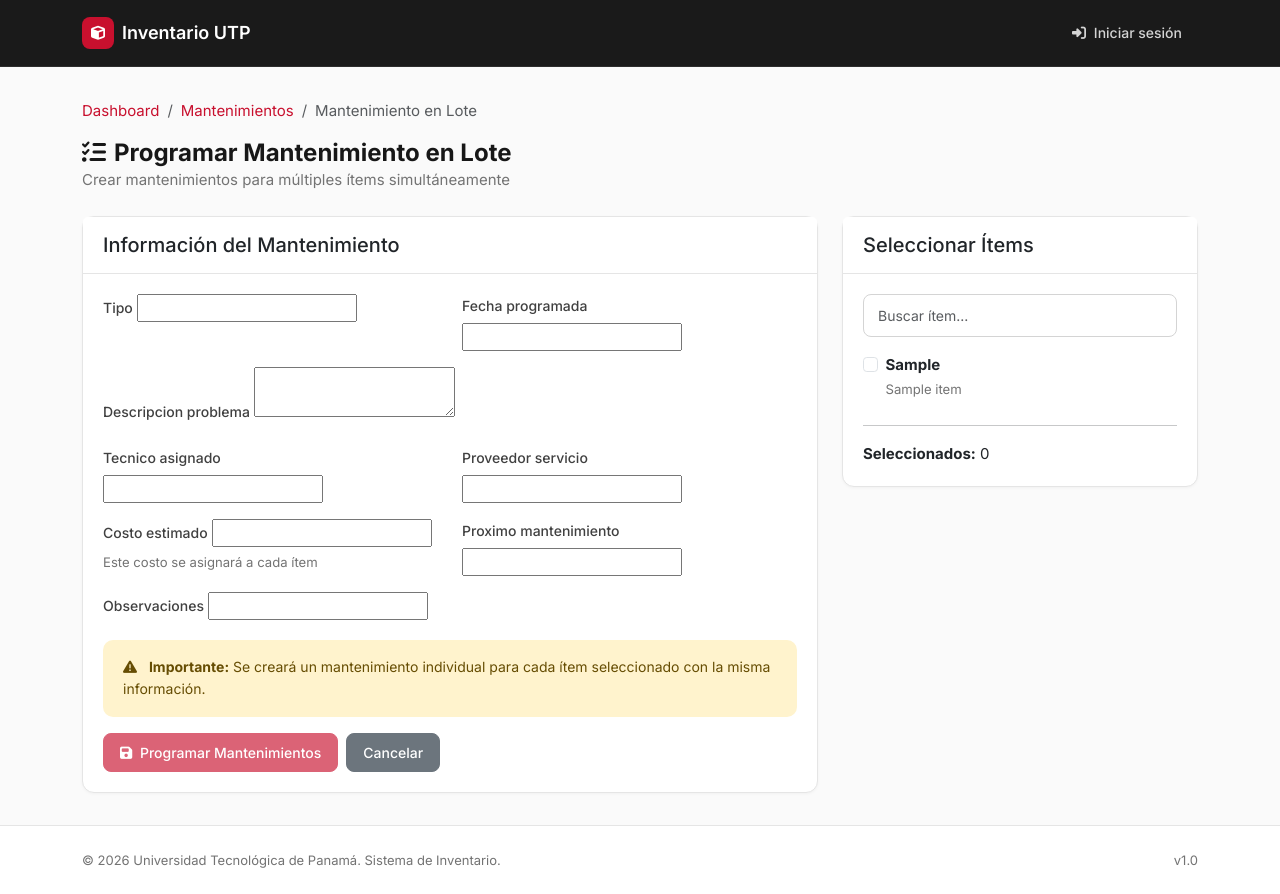
After one commit to AlbertoKnow/Inventario, a Django app: template templates/productos/mantenimiento_lote.html in a window 1280 px wide. The commit adds this page. Run offline with Django 4.2, Linux system fonts and the light colour scheme; the template is opened without the code that fills it: most values are stand-ins (such as "Sample title", 1, 10 or a date in 2020); form fields are guessed from the names that the template uses.

Commit message:
feat: Implementar mantenimiento en lote para múltiples ítems
- Agregar MantenimientoLoteForm para procesar múltiples ítems
- Crear MantenimientoLoteView para crear mantenimientos simultáneos
- Agregar template mantenimiento_lote.html con selector de ítems
- Implementar checkboxes y botón de selección múltiple en item_list
- Agregar URL para mantenimiento-lote
- Incluir búsqueda en tiempo real de ítems en selector de lote

Co-Authored-By: Claude Sonnet 4.5 <noreply@anthropic.com>

```diff
--- a/productos/urls.py
+++ b/productos/urls.py
@@ -89,6 +89,7 @@ urlpatterns = [
     # Mantenimiento
     path('mantenimientos/', views.MantenimientoListView.as_view(), name='mantenimiento-list'),
     path('mantenimientos/crear/', views.MantenimientoCreateView.as_view(), name='mantenimiento-create'),
+    path('mantenimientos/lote/', views.MantenimientoLoteView.as_view(), name='mantenimiento-lote'),
     path('mantenimientos/<int:pk>/', views.MantenimientoDetailView.as_view(), name='mantenimiento-detail'),
     path('mantenimientos/<int:pk>/editar/', views.MantenimientoUpdateView.as_view(), name='mantenimiento-update'),
     path('mantenimientos/<int:pk>/iniciar/', views.MantenimientoIniciarView.as_view(), name='mantenimiento-iniciar'),
--- /dev/null
+++ b/templates/productos/mantenimiento_lote.html
@@ -0,0 +1,216 @@
+{% extends "base.html" %}
+
+{% block title %}Mantenimiento en Lote{% endblock %}
+
+{% block content %}
+<div class="container">
+    <nav aria-label="breadcrumb" class="mb-3">
+        <ol class="breadcrumb">
+            <li class="breadcrumb-item"><a href="{% url 'productos:dashboard' %}">Dashboard</a></li>
+            <li class="breadcrumb-item"><a href="{% url 'productos:mantenimiento-list' %}">Mantenimientos</a></li>
+            <li class="breadcrumb-item active">Mantenimiento en Lote</li>
+        </ol>
+    </nav>
+
+    <div class="page-header mb-4">
+        <h1><i class="fas fa-tasks me-2"></i>Programar Mantenimiento en Lote</h1>
+        <p class="text-muted">Crear mantenimientos para múltiples ítems simultáneamente</p>
+    </div>
+
+    {% if items_preseleccionados > 0 %}
+    <div class="alert alert-info">
+        <i class="fas fa-info-circle me-2"></i>
+        Tienes <strong>{{ items_preseleccionados }} ítem(s)</strong> preseleccionado(s) desde la lista de inventario.
+    </div>
+    {% endif %}
+
+    <div class="row">
+        <!-- Formulario -->
+        <div class="col-md-8">
+            <div class="card">
+                <div class="card-header">
+                    <h5 class="mb-0">Información del Mantenimiento</h5>
+                </div>
+                <div class="card-body">
+                    <form method="post" id="loteForm">
+                        {% csrf_token %}
+
+                        <div class="row">
+                            <div class="col-md-6 mb-3">
+                                <label class="form-label">{{ form.tipo.label }}</label>
+                                {{ form.tipo }}
+                                {% if form.tipo.errors %}
+                                <div class="text-danger small">{{ form.tipo.errors }}</div>
+                                {% endif %}
+                            </div>
+
+                            <div class="col-md-6 mb-3">
+                                <label class="form-label">{{ form.fecha_programada.label }}</label>
+                                {{ form.fecha_programada }}
+                                {% if form.fecha_programada.errors %}
+                                <div class="text-danger small">{{ form.fecha_programada.errors }}</div>
+                                {% endif %}
+                            </div>
+                        </div>
+
+                        <div class="mb-3">
+                            <label class="form-label">{{ form.descripcion_problema.label }}</label>
+                            {{ form.descripcion_problema }}
+                            <small class="form-text text-muted">{{ form.descripcion_problema.help_text }}</small>
+                            {% if form.descripcion_problema.errors %}
+                            <div class="text-danger small">{{ form.descripcion_problema.errors }}</div>
+                            {% endif %}
+                        </div>
+
+                        <div class="row">
+                            <div class="col-md-6 mb-3">
+                                <label class="form-label">{{ form.tecnico_asignado.label }}</label>
+                                {{ form.tecnico_asignado }}
+                                {% if form.tecnico_asignado.errors %}
+                                <div class="text-danger small">{{ form.tecnico_asignado.errors }}</div>
+                                {% endif %}
+                            </div>
+
+                            <div class="col-md-6 mb-3">
+                                <label class="form-label">{{ form.proveedor_servicio.label }}</label>
+                                {{ form.proveedor_servicio }}
+                                {% if form.proveedor_servicio.errors %}
+                                <div class="text-danger small">{{ form.proveedor_servicio.errors }}</div>
+                                {% endif %}
+                            </div>
+                        </div>
+
+                        <div class="row">
+                            <div class="col-md-6 mb-3">
+                                <label class="form-label">{{ form.costo_estimado.label }}</label>
+                                {{ form.costo_estimado }}
+                                <small class="form-text text-muted">Este costo se asignará a cada ítem</small>
+                                {% if form.costo_estimado.errors %}
+                                <div class="text-danger small">{{ form.costo_estimado.errors }}</div>
+                                {% endif %}
+                            </div>
+
+                            <div class="col-md-6 mb-3">
+                                <label class="form-label">{{ form.proximo_mantenimiento.label }}</label>
+                                {{ form.proximo_mantenimiento }}
+                                {% if form.proximo_mantenimiento.errors %}
+                                <div class="text-danger small">{{ form.proximo_mantenimiento.errors }}</div>
+                                {% endif %}
+                            </div>
+                        </div>
+
+                        <div class="mb-3">
+                            <label class="form-label">{{ form.observaciones.label }}</label>
+                            {{ form.observaciones }}
+                            {% if form.observaciones.errors %}
+                            <div class="text-danger small">{{ form.observaciones.errors }}</div>
+                            {% endif %}
+                        </div>
+
+                        <!-- Ítems Seleccionados (ocultos) -->
+                        <div id="itemsSeleccionados"></div>
+
+                        <div class="alert alert-warning">
+                            <i class="fas fa-exclamation-triangle me-2"></i>
+                            <strong>Importante:</strong> Se creará un mantenimiento individual para cada ítem seleccionado con la misma información.
+                        </div>
+
+                        <div class="d-flex gap-2">
+                            <button type="submit" class="btn btn-primary" id="btnGuardar">
+                                <i class="fas fa-save me-1"></i> Programar Mantenimientos
+                            </button>
+                            <a href="{% url 'productos:mantenimiento-list' %}" class="btn btn-secondary">
+                                Cancelar
+                            </a>
+                        </div>
+                    </form>
+                </div>
+            </div>
+        </div>
+
+        <!-- Selector de Ítems -->
+        <div class="col-md-4">
+            <div class="card">
+                <div class="card-header">
+                    <h5 class="mb-0">Seleccionar Ítems</h5>
+                </div>
+                <div class="card-body">
+                    <div class="mb-3">
+                        <input type="text" class="form-control" id="searchItems" placeholder="Buscar ítem...">
+                    </div>
+
+                    <div style="max-height: 500px; overflow-y: auto;">
+                        {% for item in items %}
+                        <div class="form-check mb-2 item-checkbox" data-search="{{ item.codigo_interno|lower }} {{ item.nombre|lower }}">
+                            <input class="form-check-input item-check" type="checkbox" value="{{ item.id }}"
+                                   id="item_{{ item.id }}" name="items"
+                                   {% if item.id|stringformat:"s" in request.GET.items %}checked{% endif %}>
+                            <label class="form-check-label" for="item_{{ item.id }}">
+                                <strong>{{ item.codigo_interno }}</strong><br>
+                                <small class="text-muted">{{ item.nombre|truncatewords:5 }}</small>
+                            </label>
+                        </div>
+                        {% endfor %}
+                    </div>
+
+                    <hr>
+                    <p class="mb-0">
+                        <strong>Seleccionados:</strong> <span id="contadorSeleccionados">0</span>
+                    </p>
+                </div>
+            </div>
+        </div>
+    </div>
+</div>
+
+<script>
+// Contador de ítems seleccionados
+function actualizarContador() {
+    const checked = document.querySelectorAll('.item-check:checked').length;
+    document.getElementById('contadorSeleccionados').textContent = checked;
+
+    // Actualizar campos ocultos para el formulario
+    const container = document.getElementById('itemsSeleccionados');
+    container.innerHTML = '';
+
+    document.querySelectorAll('.item-check:checked').forEach(checkbox => {
+        const input = document.createElement('input');
+        input.type = 'hidden';
+        input.name = 'items';
+        input.value = checkbox.value;
+        container.appendChild(input);
+    });
+
+    // Habilitar/deshabilitar botón de guardar
+    document.getElementById('btnGuardar').disabled = checked === 0;
+}
+
+// Inicializar
+document.querySelectorAll('.item-check').forEach(checkbox => {
+    checkbox.addEventListener('change', actualizarContador);
+});
+actualizarContador();
+
+// Buscador
+document.getElementById('searchItems').addEventListener('input', function(e) {
+    const search = e.target.value.toLowerCase();
+    document.querySelectorAll('.item-checkbox').forEach(div => {
+        const searchText = div.getAttribute('data-search');
+        if (searchText.includes(search)) {
+            div.style.display = 'block';
+        } else {
+            div.style.display = 'none';
+        }
+    });
+});
+
+// Validación antes de enviar
+document.getElementById('loteForm').addEventListener('submit', function(e) {
+    const checked = document.querySelectorAll('.item-check:checked').length;
+    if (checked === 0) {
+        e.preventDefault();
+        alert('Debes seleccionar al menos un ítem para programar el mantenimiento.');
+    }
+});
+</script>
+{% endblock %}
```
Also changed, not shown: productos/forms.py (+91 -0 lines), productos/views.py (+80 -1 lines), templates/productos/item_list.html (+76 -0 lines).
